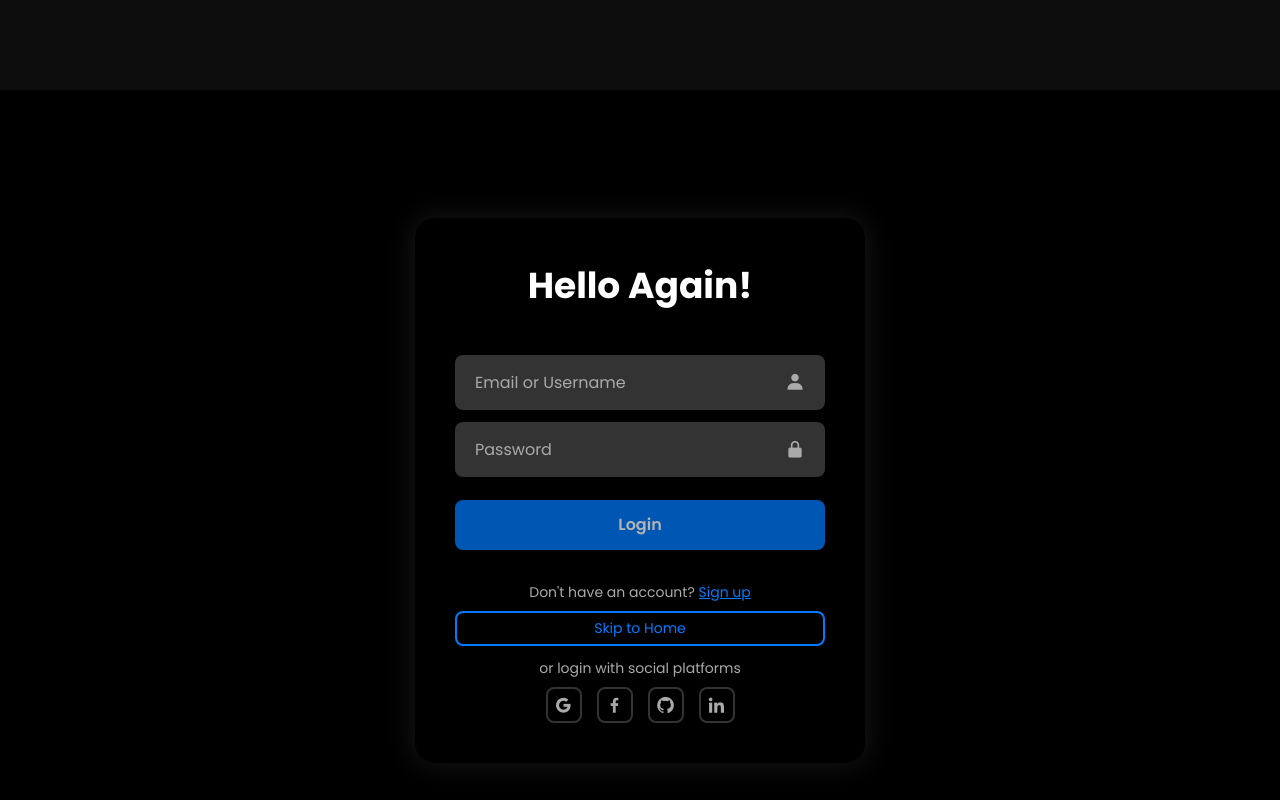
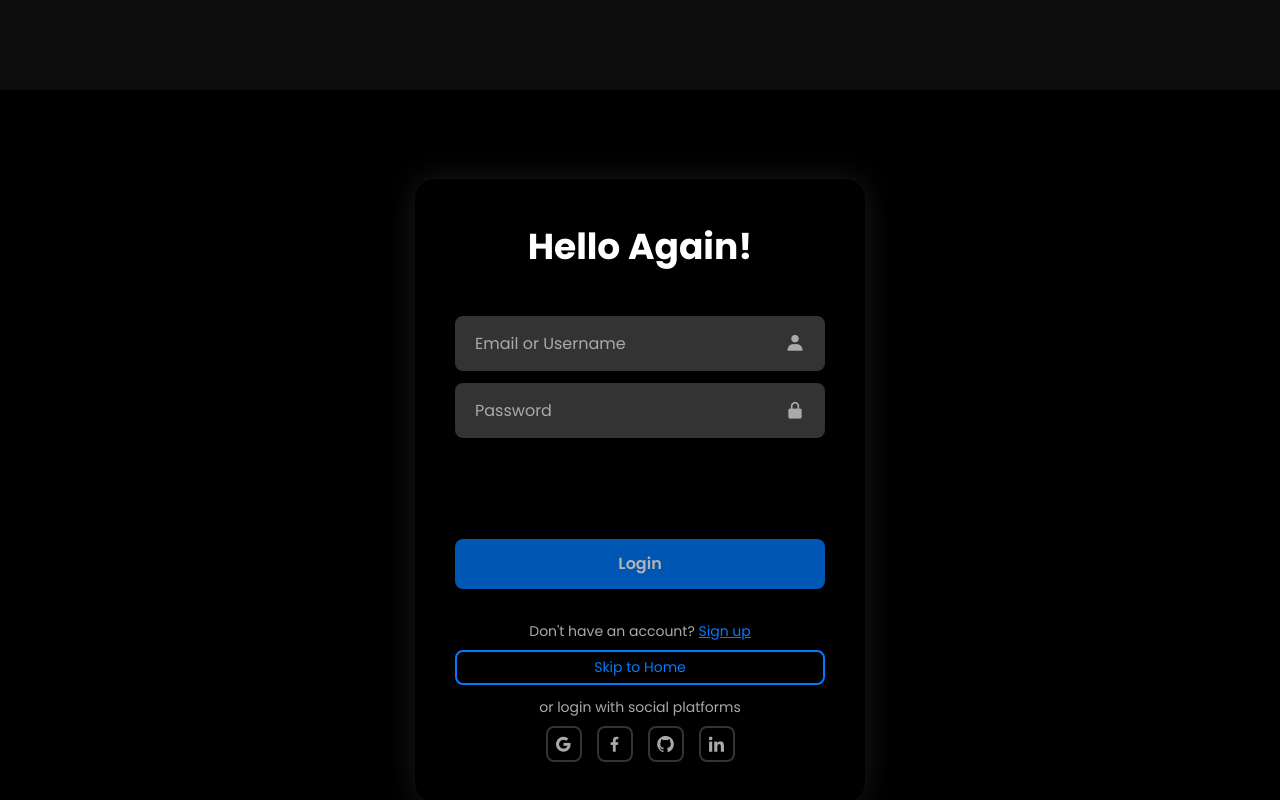
Before and after one commit to samuelmbaya/PBS-FRONTEND, a React (Vite) app: page /login in a window 1280 px wide. Built offline with nearby package versions, Linux system fonts and the light colour scheme; no server answers.

Commit message:
fixed height issue4

```diff
--- a/package.json
+++ b/package.json
@@ -12,6 +12,7 @@
   "dependencies": {
     "react": "^19.1.0",
     "react-dom": "^19.1.0",
+    "react-google-recaptcha": "^3.1.0",
     "react-router-dom": "^7.7.1"
   },
   "devDependencies": {
--- a/src/Components/reCaptcha/index.jsx
+++ b/src/Components/reCaptcha/index.jsx
@@ -26,16 +26,28 @@ const ReCaptcha = ({ sitekey, callback }) => {
     }, [])
 
     useEffect(() => {
-        if (isRecaptchaLoaded) {
+        if (isRecaptchaLoaded && recaptchaRef.current && !recaptchaRef.current.hasChildNodes()) {
             window.grecaptcha.render(recaptchaRef.current, {
-                'sitekey': sitekey,
-                'callback': callback
-            })
+                sitekey,
+                callback,
+            });
         }
-    }, [isRecaptchaLoaded])
+    }, [isRecaptchaLoaded]);
+
 
     return (
-        <div ref={recaptchaRef}></div>
+        <div
+            ref={recaptchaRef}
+            style={{
+                width: '30vw',
+                height: '78px',
+                margin: 'auto',
+                transform: 'scale(1.1)',
+                transformOrigin: '0 0',
+                fontSize: '1px'
+            }}
+        ></div>
+
     )
 }
 
--- a/src/Pages/Login.css
+++ b/src/Pages/Login.css
@@ -10,10 +10,10 @@
     overflow: hidden;
 }
 
-.reCaptcha{
+/* .reCaptcha{
     width: 40vw;
     margin-left: 2.4vw;
-}
+} */
 
 .login-body {
     display: flex;
--- a/src/Pages/Login.jsx
+++ b/src/Pages/Login.jsx
@@ -7,13 +7,11 @@ import ReCaptcha from "../Components/reCaptcha";
 const Login = () => {
   const navigate = useNavigate();
 
-  // Add fallback and debugging
-  const apiUrl = import.meta.env.VITE_API_URL || 'http://44.198.25.29:3000';
+  const apiUrl = import.meta.env.VITE_API_URL || "http://44.198.25.29:3000";
 
-  // Debug: Log the API URL on component mount
   useEffect(() => {
-    console.log('API URL being used:', apiUrl);
-    console.log('All env variables:', import.meta.env);
+    console.log("API URL being used:", apiUrl);
+    console.log("All env variables:", import.meta.env);
   }, []);
 
   const [isLoading, setIsLoading] = useState(false);
@@ -26,16 +24,16 @@ const Login = () => {
     password: "",
   });
 
-  const [token, setToken] = useState('');
+  const [token, setToken] = useState("");
   const [submitEnabled, setSubmitEnabled] = useState(false);
 
   useEffect(() => {
     if (token.length) {
-      setSubmitEnabled(true)
+      setSubmitEnabled(true);
     }
-  }, [token])
+  }, [token]);
 
-  // Check localStorage for existing session
+  // ✅ Check localStorage for existing session
   useEffect(() => {
     try {
       const storedUser = localStorage.getItem("user");
@@ -54,15 +52,13 @@ const Login = () => {
     }
   }, []);
 
-  // Save user session
+  // ✅ Save user session
   const saveUserToLocalStorage = (userData) => {
     try {
       localStorage.setItem("user", JSON.stringify(userData));
       localStorage.setItem("isLoggedIn", "true");
 
-      const existingWishlist = localStorage.getItem(
-        `wishlist_${userData.email}`
-      );
+      const existingWishlist = localStorage.getItem(`wishlist_${userData.email}`);
       if (!existingWishlist) {
         localStorage.setItem(`wishlist_${userData.email}`, JSON.stringify([]));
       }
@@ -77,19 +73,24 @@ const Login = () => {
     }
   };
 
-  // Handle input change
+  // ✅ Handle input change
   const handleLoginInputChange = (e) => {
     const { name, value } = e.target;
     setLoginData((prev) => ({ ...prev, [name]: value }));
   };
 
-  // Handle login
+  // ✅ Handle reCAPTCHA token
+  const handleRecaptcha = (token) => {
+    setToken(token);
+  };
+
+  // ✅ Handle login
   const handleLogin = async (e) => {
     e.preventDefault();
     setMessage("");
     setIsLoading(true);
 
-    console.log('Attempting login to:', `${apiUrl}/signin`); // Debug log
+    console.log("Attempting login to:", `${apiUrl}/signin`);
 
     try {
       const response = await fetch(`${apiUrl}/signin`, {
@@ -107,7 +108,7 @@ const Login = () => {
         try {
           const errorData = await response.json();
           errMessage = errorData.error || errorData.message || errMessage;
-        } catch { }
+        } catch {}
         throw new Error(errMessage);
       }
 
@@ -132,7 +133,6 @@ const Login = () => {
     }
   };
 
-  // Skip to protected route
   const handleSkipToHome = () => {
     if (isAuthenticated && currentUser) {
       navigate("/ProtectedRoutez");
@@ -141,23 +141,15 @@ const Login = () => {
     }
   };
 
-  // Go to signup
   const goToSignup = () => {
     navigate("/signup");
   };
-
-  const handleToken = (token) => {
-    setToken(token)
-  }
 
   return (
     <div className="login-body">
       <div className="login-container">
         {message && (
-          <div
-            className={`message ${message.includes("successful") ? "success" : "error"
-              }`}
-          >
+          <div className={`message ${message.includes("successful") ? "success" : "error"}`}>
             {message}
           </div>
         )}
@@ -184,6 +176,7 @@ const Login = () => {
                 />
                 <i className="bx bxs-user"></i>
               </div>
+
               <div className="input-box">
                 <input
                   type="password"
@@ -196,21 +189,22 @@ const Login = () => {
                 />
                 <i className="bx bxs-lock-alt"></i>
               </div>
-              {/* <div className="forgot-link">
-                <a href="#">Forgot Password?</a>
-              </div> */}
 
+              {/* ✅ New reCaptcha block */}
               <div className="reCaptcha">
-                <ReCaptcha sitekey="6LeF6AcsAAAAAAOswhxu2aHDKaLBZS4YgD-FdH61" callback={handleToken} />
+                <ReCaptcha
+                  sitekey="6LeF6AcsAAAAAAOswhxu2aHDKaLBZS4YgD-FdH61"
+                  callback={(token) => handleRecaptcha(token)}
+                />
               </div>
 
-
-              <button disabled={!submitEnabled}
+              <button
+                disabled={!submitEnabled}
                 type="submit"
-                className="login-btn">
+                className="login-btn"
+              >
                 {isLoading ? "Logging in..." : "Login"}
               </button>
-
             </form>
 
             <div className="auth-links">
@@ -227,18 +221,10 @@ const Login = () => {
 
             <p className="social-text">or login with social platforms</p>
             <div className="social-icons">
-              <a href="#">
-                <i className="bx bxl-google"></i>
-              </a>
-              <a href="#">
-                <i className="bx bxl-facebook"></i>
-              </a>
-              <a href="#">
-                <i className="bx bxl-github"></i>
-              </a>
-              <a href="#">
-                <i className="bx bxl-linkedin"></i>
-              </a>
+              <a href="#"><i className="bx bxl-google"></i></a>
+              <a href="#"><i className="bx bxl-facebook"></i></a>
+              <a href="#"><i className="bx bxl-github"></i></a>
+              <a href="#"><i className="bx bxl-linkedin"></i></a>
             </div>
           </div>
         </div>
```
Also changed, not shown: 1 other file (tests, documents, lock files or other folders).
